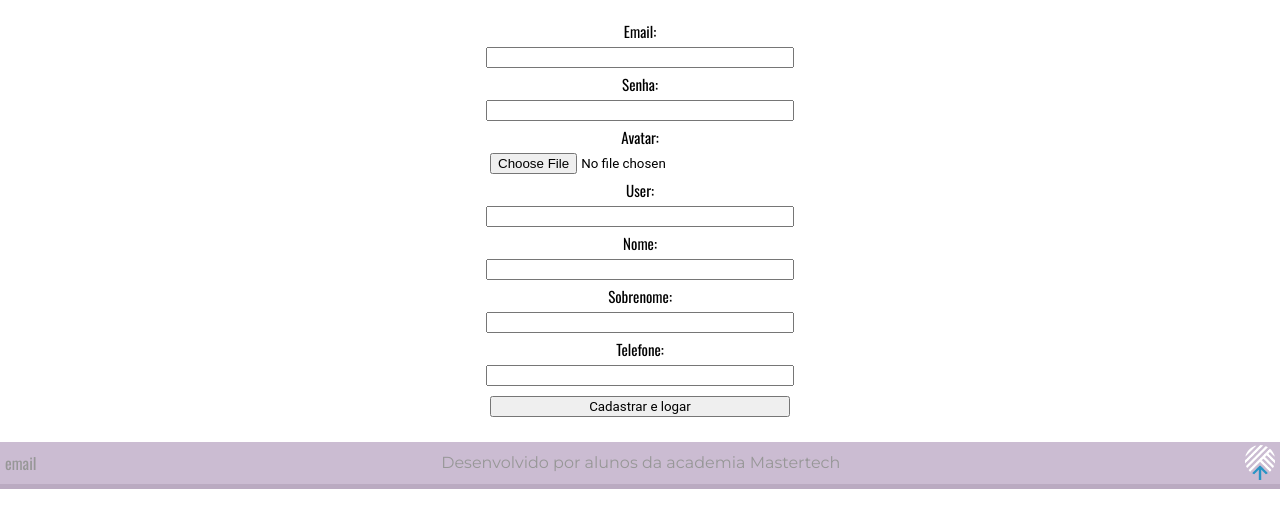
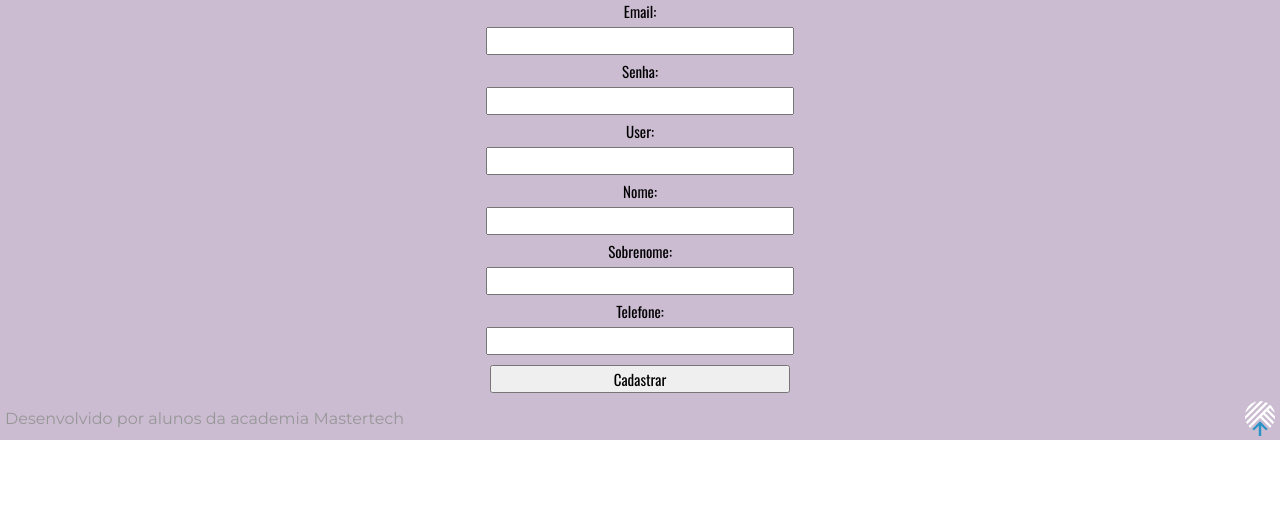
Before and after one commit to mariaFernanda2001/AjudandoMaria, a Django app: page /cadastro/ in a window 1280 px wide. Shown: the part 60-588 px from the top of the page. Run offline with Django 3.2, Linux system fonts and the light colour scheme.

Commit message:
quase finalizar cadastro

```diff
--- a/website/forms.py
+++ b/website/forms.py
@@ -10,7 +10,6 @@ class  LoginForm(forms.Form):
 class UsuarioForm(LoginForm): #Herda campos de LoginForm
 
     #Formulário de cadastro
-    avatar = forms.ImageField(label='Avatar', widget=forms.widgets.ClearableFileInput)
     user = forms.CharField(label='User', required=True, max_length=15)
     nome = forms.CharField(label='Nome', required=True, max_length=15)
     sobrenome = forms.CharField(label='Sobrenome', required=True, max_length=15)
--- a/website/static/css/stylebase.css
+++ b/website/static/css/stylebase.css
@@ -9,10 +9,7 @@ footer{
     justify-content: space-between;
     }
 
-.footer-escuro{
-    background-color: #baaac1;
-    height: 5px;
-}
+
 footer img{
     margin-right: 5px;
     margin-top: 3px;
@@ -23,7 +20,7 @@ footer img{
 footer p{
     color: #979797;
     font-family: 'Montserrat';
-margin-left: 5px;
+    margin-left: 5px;
 }
 footer p a{
 
--- a/website/static/css/stylecadastro.css
+++ b/website/static/css/stylecadastro.css
@@ -5,18 +5,33 @@
 /*  LABEL: LETRASZINHAS
     FORM: NEGOCIO TODO
     FORM INPUT: BOTOESZINHOS*/
+
 form{
     display: flex;
     flex-direction: column;
     align-items: center;
-    margin: 20px;
+    margin: 0px;
+    background-color: #cbbcd2;
+
 }
 
 form input{
     margin: 5px;
     width: 300px;
+
+
 }
 label{
     font-family: 'Oswald' , sans-serif;
     font-size: 15px;
 }
+input{
+    margin: 5px;
+    width: 300px;
+    font-family: 'Oswald' , sans-serif;
+    font-size: 15px;
+    transform: initial;
+    transition: .9s ease-out;
+    position: relative;
+    justify-content: space-around;
+}
--- a/website/templates/base.html
+++ b/website/templates/base.html
@@ -24,7 +24,6 @@
 {% endblock %}
 
 <footer>
-    <p><a href="https://mail.google.com/mail/u/0/?hl=pt-BR&view=cm&tf=1&fs=1&to=amanda_sj12%40hotmail.com">email</a></p>
     <p>Desenvolvido por alunos da academia Mastertech</p>
     <p><img src="{% static 'images/estacao-logo.png'%}" alt=""></p>
 </footer>
--- a/website/templates/cadastro.html
+++ b/website/templates/cadastro.html
@@ -6,6 +6,6 @@
     <form action="" method="post" enctype="multipart/form-data">
         {% csrf_token %}
         {{ cadastro }}
-        <input type="submit" value="Cadastrar e logar">
+        <input type="submit" value="Cadastrar">
     </form>
     {% endblock %}
--- a/website/templates/index.html
+++ b/website/templates/index.html
@@ -12,4 +12,6 @@
     </form>
     <a href="/cadastro/">Cadastre-se</a>
 
+
+
 {% endblock %}
```
